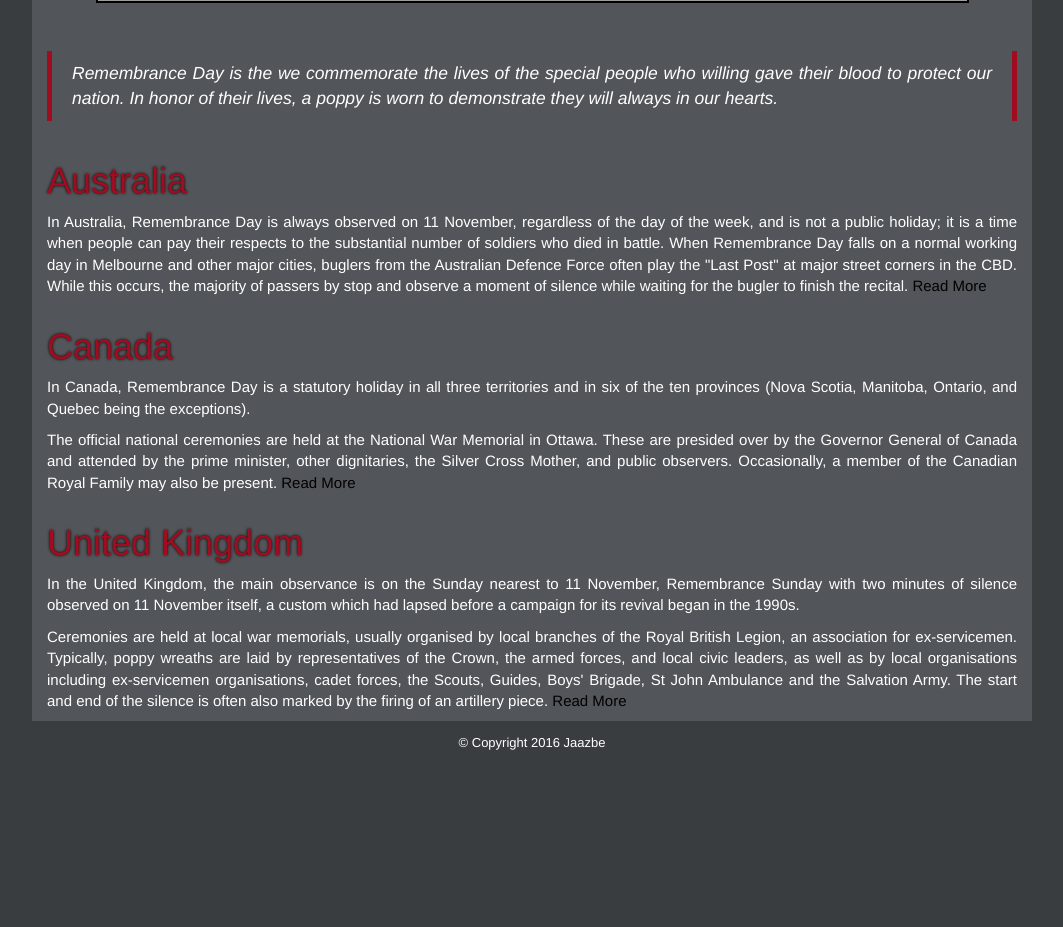
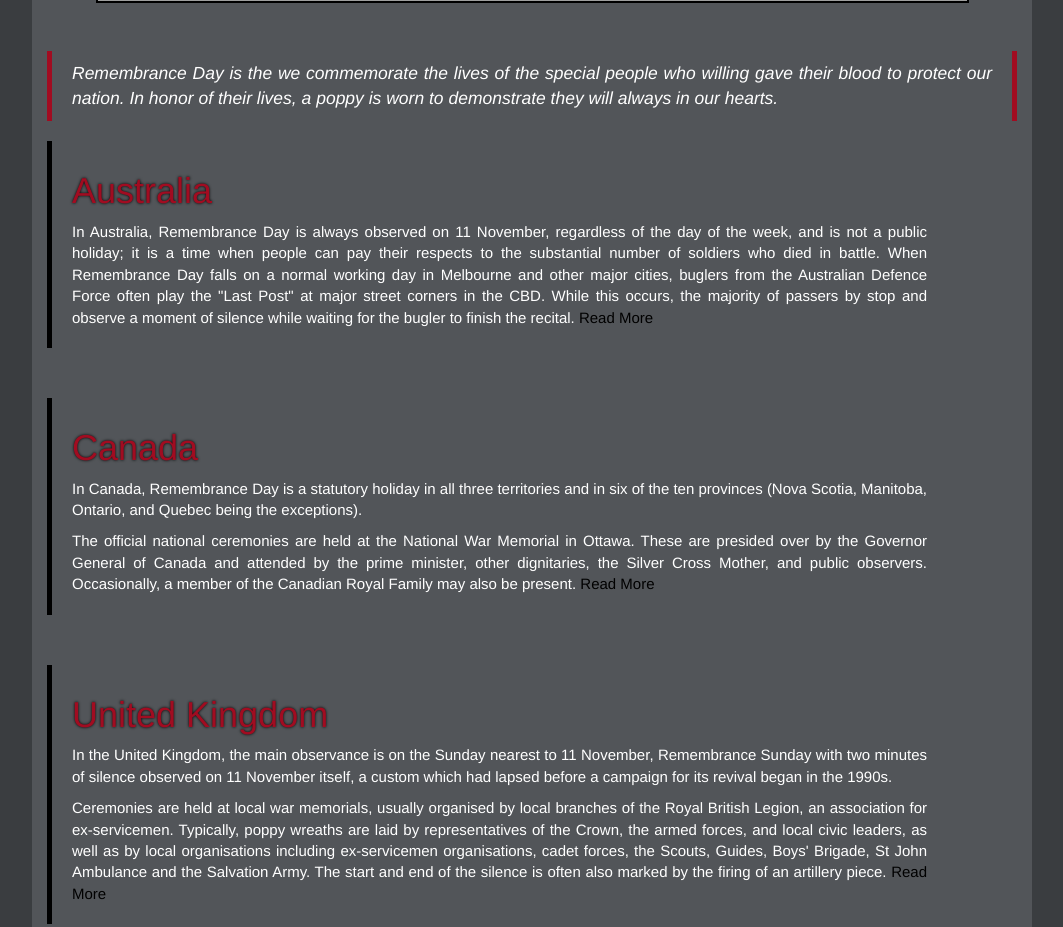
Before and after one commit to J-H-B/Tribute, a plain HTML site: page index.html in a window 1280 px wide. Shown: the part 817-1744 px from the top of the page, without its empty margins (108-1171 px from the left). Before the commit the page ends 1580 px from the top, so only its background shows below. Drawn offline with nearby package versions, Linux system fonts and the light colour scheme; grey boxes are pictures that could not be loaded; a web font is replaced by a local one.

Commit message:
Updated the layout.
Modified how the layout of each country.

```diff
--- a/index.html
+++ b/index.html
@@ -32,16 +32,16 @@
 				In honor of their lives, a poppy is worn to demonstrate they will always in our hearts.
 			</blockquote>
 		</div>
-				<div class = "col-xs-12">
+				<div class = "col-xs-12 d-countries">
 		<h1 id = "canada" class = "">Australia</h1>
 		<p class = "p-can">In Australia, Remembrance Day is always observed on 11 November, regardless of the day of the week, and is not a public holiday; it is a time when people can pay their respects to the substantial number of soldiers who died in battle. When Remembrance Day falls on a normal working day in Melbourne and other major cities, buglers from the Australian Defence Force often play the "Last Post" at major street corners in the CBD. While this occurs, the majority of passers by stop and observe a moment of silence while waiting for the bugler to finish the recital. <a id = "a-can" href= "https://en.wikipedia.org/wiki/Remembrance_Day#Australia"> Read More</a></p>
 	</div>
-	<div class = "col-xs-12">
+	<div class = "col-xs-12 d-countries" >
 		<h1 id = "canada" class = "">Canada</h1>
 		<p class = "p-can">In Canada, Remembrance Day is a statutory holiday in all three territories and in six of the ten provinces (Nova Scotia, Manitoba, Ontario, and Quebec being the exceptions).</p>
 		<p class = "p-can">The official national ceremonies are held at the National War Memorial in Ottawa. These are presided over by the Governor General of Canada and attended by the prime minister, other dignitaries, the Silver Cross Mother, and public observers. Occasionally, a member of the Canadian Royal Family may also be present. <a id = "a-can" href= "https://en.wikipedia.org/wiki/Remembrance_Day#Canada"> Read More</a></p>
 	</div>
-		<div class = "col-xs-12">
+		<div class = "col-xs-12 d-countries">
 		<h1 id = "canada" class = "">United Kingdom</h1>
 		<p class = "p-can">In the United Kingdom, the main observance is on the Sunday nearest to 11 November, Remembrance Sunday with two minutes of silence observed on 11 November itself, a custom which had lapsed before a campaign for its revival began in the 1990s.</p>
 		<p class = "p-can">Ceremonies are held at local war memorials, usually organised by local branches of the Royal British Legion, an association for ex-servicemen. Typically, poppy wreaths are laid by representatives of the Crown, the armed forces, and local civic leaders, as well as by local organisations including ex-servicemen organisations, cadet forces, the Scouts, Guides, Boys' Brigade, St John Ambulance and the Salvation Army. The start and end of the silence is often also marked by the firing of an artillery piece. <a id = "a-can" href= "https://en.wikipedia.org/wiki/Remembrance_Day#United_Kingdom"> Read More</a></p>
--- a/scss/style.scss
+++ b/scss/style.scss
@@ -58,3 +58,10 @@ footer p{
 	color: black;
   text-shadow: 0px 0x 5px #A10C21;
 }
+
+.d-countries{
+	width: 90%;
+	padding: 10px 20px;
+  margin: 0 1.5% 5%;
+	border-left: 5px solid black;
+}
```
Also changed, not shown: css/style.css.
